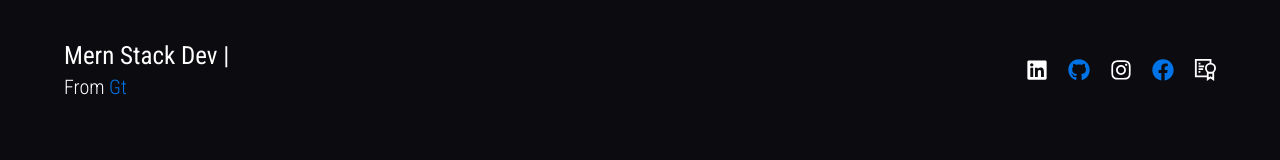
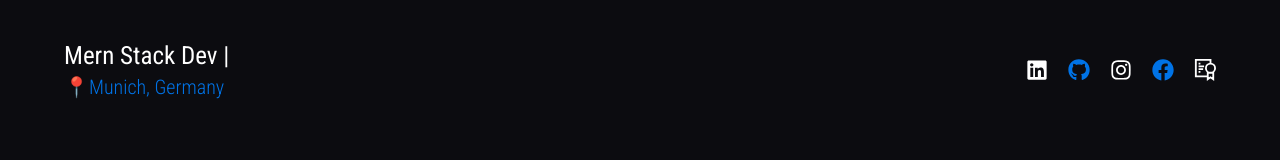
Before and after one commit to dmonzon4/Portfolio24, a React (Vite) app: page / in a window 1280 px wide. Shown: the part 617-777 px from the top of the page. Built offline with nearby package versions, Linux system fonts and the light colour scheme; a web font is replaced by a local one.

Commit message:
standort

```diff
--- a/src/components/Contact.jsx
+++ b/src/components/Contact.jsx
@@ -15,7 +15,7 @@ export default function Contact() {
         <div className="contact-left">
           <h4>Contact</h4>
           <p>
-          I am actively seeking to become part of a collaborative, cross-functional team <br /> that prioritizes enhancing the quality of people's lives through accessible programming. <br /> Do you have an ongoing project where my skills could contribute positively? Let's start a conversation!
+          I am actively seeking to become part of a collaborative, cross-functional team that prioritizes enhancing the quality of people's lives through accessible programming. <br /> Do you have an ongoing project where my skills could contribute positively? Let's start a conversation!
           </p>
           <h5>
             <a href="mailto:diego.almg@hotmail.com">diego.almg@hotmail.com</a>
--- a/src/components/Header.jsx
+++ b/src/components/Header.jsx
@@ -24,7 +24,7 @@ export default function Header() {
           <div className="typer-text">
             <TypedText />
             <br />
-            <h5>From <span>Gt</span></h5>
+            <h5>📍<span>Munich, Germany</span></h5>
           </div>
           <div className="social">
             <a href="https://www.linkedin.com/in/diegoamonzong" target="_blank"><FaLinkedin /></a>
```
